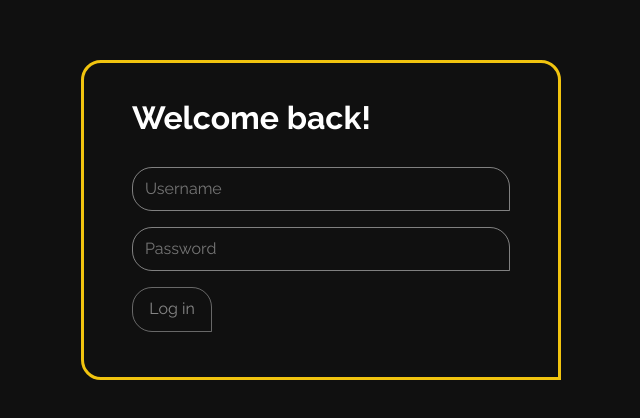
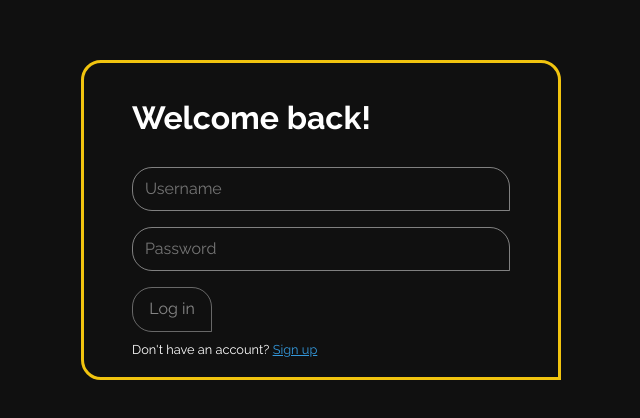
Before and after one commit to SiddharthShyniben/hive, a SvelteKit app: page /login in a window 1280 px wide. Shown: the part 180-598 px from the top of the page, without its empty margins (319-959 px from the left). Built offline with nearby package versions, Linux system fonts and the light colour scheme.

Commit message:
Add link to signup page

```diff
--- a/src/routes/login/+page.svelte
+++ b/src/routes/login/+page.svelte
@@ -17,13 +17,19 @@
 		margin-left: 2rem;
 		padding: 0;
 	}
+	small {
+		margin: 2rem;
+		margin-top: 1rem !important;
+	}
+
 </style>
 
 <div id="main">
 	<h1>Welcome back!</h1>
 	<input type="text" placeholder="Username" bind:value={username}><br>
 	<input type="password" placeholder="Password" bind:value={password}><br>
-	<button type="submit" on:click={submit} disabled={!isValid(username, password)}>Log in</button>
+	<button type="submit" on:click={submit} disabled={!isValid(username, password)}>Log in</button><br>
+	<small>Don't have an account? <a href="/signup">Sign up</a></small>
 </div>
 
 <script lang="ts">
```
